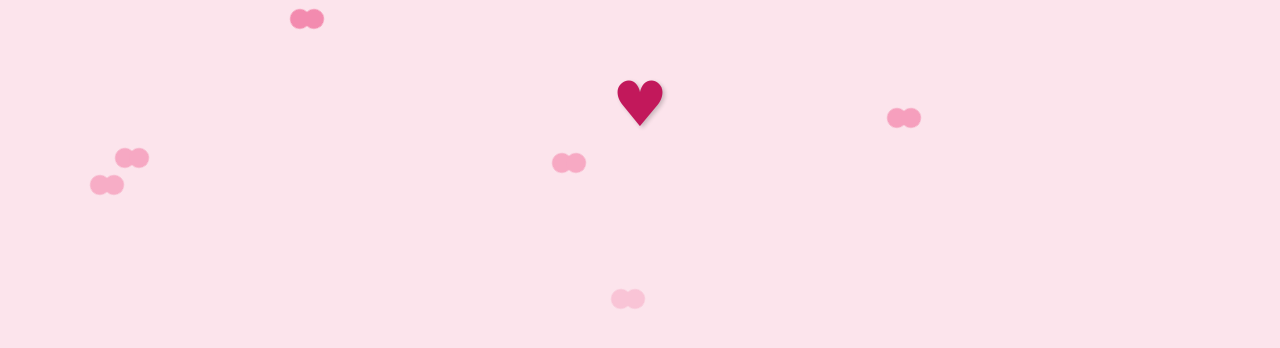
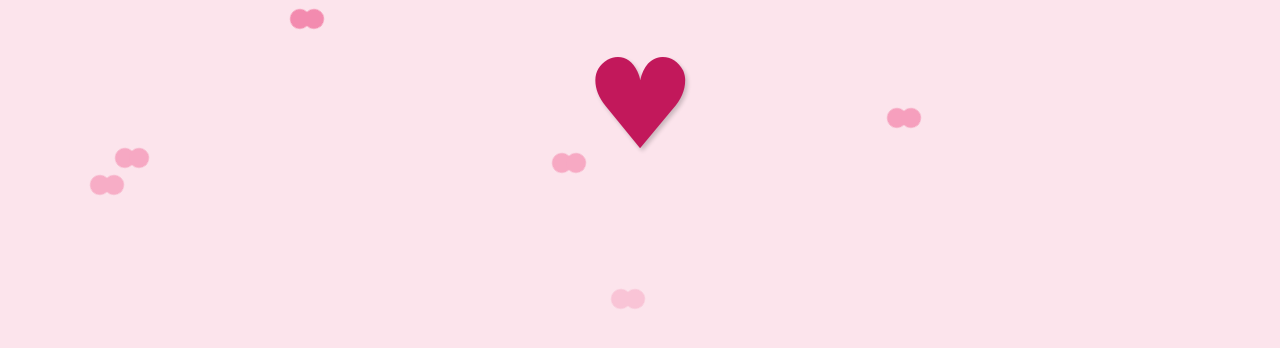
Before and after one commit to vikas9030/anniversary, a plain HTML site: page index.html in a window 1280 px wide. Shown: the part 428-776 px from the top of the page. Drawn offline with Linux system fonts and the light colour scheme.

Commit message:
Update style.css

```diff
--- a/style.css
+++ b/style.css
@@ -83,7 +83,7 @@ h1 {
 .next-page-btn {
     display: inline-block;
     margin-top: 25px;
-    font-size: 3.5rem;
+     font-size: 7rem; /* Made the heart bigger! */
     color: #c2185b;
     text-decoration: none;
     text-shadow: 2px 2px 4px rgba(0, 0, 0, 0.2);
@@ -481,4 +481,5 @@ body:has(.gallery-slider) {
         padding-top: 20px;
         padding-bottom: 20px;
     }
+
 }
```
